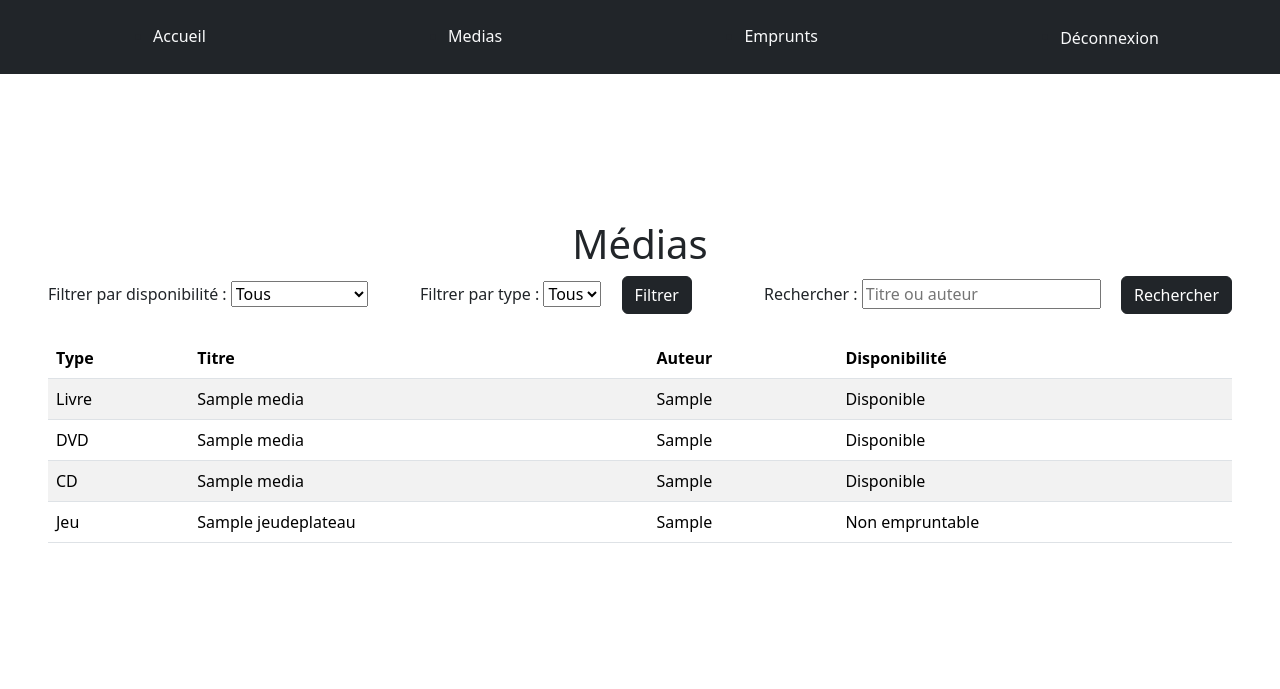
After one commit to eihtac/mediatheque, a Django app: page /membres/medias/ in a window 1280 px wide. The commit adds this page. Shown: the top 689 px of the page. Run offline with Django 5.2, Linux system fonts and the light colour scheme; tables that the repository leaves empty hold one stand-in row (values such as "Sample post").

Commit message:
media membres

```diff
--- a/membres/templates/membres/base.html
+++ b/membres/templates/membres/base.html
@@ -10,7 +10,7 @@
         <nav>
             <ul class="d-flex justify-content-around py-4">
                 <li><a href="{% url 'accueil_membres' %}" class="text-decoration-none text-light">Accueil</a></li>
-                <li><a href=# class="text-decoration-none text-light">Medias</a></li>
+                <li><a href="{% url 'medias_membres' %}" class="text-decoration-none text-light">Medias</a></li>
                 <li><a href=# class="text-decoration-none text-light">Emprunts</a></li>
                 <li>
                     <form action="{% url 'deconnexion' %}" method="post" class="d-inline">
--- /dev/null
+++ b/membres/templates/membres/medias.html
@@ -0,0 +1,77 @@
+{% extends "membres/base.html" %}
+{% block title %}Médias{% endblock %}
+{% block content %}
+    <main class="h-75 d-flex flex-column align-items-center justify-content-center mx-5">
+        <h1>Médias</h1>
+
+        <div class="d-flex justify-content-between w-100">
+            <form method="get">
+                <label for="disponible">Filtrer par disponibilité :</label>
+                <select name="disponible" id="disponible">
+                    <option value="">Tous</option>
+                    <option value="disponible">Disponible</option>
+                    <option value="non_disponible">Non disponible</option>
+                </select>
+
+                <label for="type" class="ms-5">Filtrer par type :</label>
+                <select name="type" id="type">
+                    <option value="">Tous</option>
+                    <option value="Livre">Livre</option>
+                    <option value="CD">CD</option>
+                    <option value="DVD">DVD</option>
+                    <option value="Jeu">Jeu</option>
+                </select>
+
+                <button type="submit" class="ms-3 btn btn-dark">Filtrer</button>
+            </form>
+
+            <form method="get">
+                <label for="q">Rechercher :</label>
+                <input type="text" name="q" id="q" value="{{ request.GET.q }}" placeholder="Titre ou auteur">
+                <button type="submit" name="recherche" class="ms-3 btn btn-dark">Rechercher</button>
+            </form>
+        </div>
+
+        <table class="table table-striped mt-4">
+            <thead>
+                <tr>
+                    <th>Type</th>
+                    <th>Titre</th>
+                    <th>Auteur</th>
+                    <th>Disponibilité</th>
+                </tr>
+            </thead>
+
+            <tbody>
+                {% for media in medias %}
+                <tr>
+                    <td>{{ media.type }}</td>
+                    <td>
+                        {% if media.titre %}
+                            {{ media.titre }}
+                        {% elif media.nom %}
+                            {{ media.nom }}
+                        {% endif %}
+                    </td>
+                    <td>
+                        {% if media.auteur %} {{ media.auteur }}
+                        {% elif media.realisateur %} {{ media.realisateur }}
+                        {% elif media.artiste %} {{ media.artiste }}
+                        {% elif media.createur %} {{ media.createur }}
+                        {% endif %}
+                    </td>
+                    <td>
+                        {% if media.type == 'Jeu' %}
+                            Non empruntable
+                        {% elif media.disponible == True %}
+                            Disponible
+                        {% elif media.disponible == False %}
+                            Emprunté
+                        {% endif %}
+                    </td>
+                </tr>
+                {% endfor %}
+            </tbody>
+        </table>
+    </main>
+{% endblock %}
--- a/membres/urls.py
+++ b/membres/urls.py
@@ -1,6 +1,8 @@
 from django.urls import path
+from membres.views import MediasViews
 from .views import MembresAccueilView
 
 urlpatterns = [
-    path('accueil/', MembresAccueilView.as_view(), name='accueil_membres')
+    path('accueil/', MembresAccueilView.as_view(), name='accueil_membres'),
+    path('medias/', MediasViews.as_view(), name='medias_membres'),
 ]
--- a/membres/views.py
+++ b/membres/views.py
@@ -2,7 +2,9 @@ from django.contrib.auth.mixins import LoginRequiredMixin, UserPassesTestMixin
 from django.contrib.auth.views import LoginView
 from django.urls import reverse_lazy
 from django.views.generic import TemplateView
+from django.db.models import Q
 from mediatheque.forms import ConnexionForm
+from bibliothecaires.models import Livre, DVD, CD, JeuDePlateau
 
 
 class ConnexionView(LoginView):
@@ -22,3 +24,58 @@ class MembresAccueilView(LoginRequiredMixin, UserPassesTestMixin, TemplateView):
 
     def test_func(self):
         return self.request.user.groups.filter(name='membres').exists()
+
+
+class MediasViews(TemplateView):
+    template_name = "membres/medias.html"
+
+    def get_context_data(self, **kwargs):
+        context = super().get_context_data(**kwargs)
+
+        livres = Livre.objects.all()
+        dvds = DVD.objects.all()
+        cds = CD.objects.all()
+        jeux = JeuDePlateau.objects.all()
+
+        for livre in livres:
+            livre.type = 'Livre'
+        for dvd in dvds:
+            dvd.type = 'DVD'
+        for cd in cds:
+            cd.type = 'CD'
+        for jeu in jeux:
+            jeu.type = 'Jeu'
+
+        medias = list(livres) + list(dvds) + list(cds) + list(jeux)
+
+        type_selectionne = self.request.GET.get("type")
+        disponible_selectionne = self.request.GET.get("disponible")
+        recherche = self.request.GET.get("q", "").strip().lower()
+
+        if type_selectionne:
+            medias = [media for media in medias if media.type == type_selectionne]
+
+        if disponible_selectionne == "disponible":
+            medias = [media for media in medias if hasattr(media, "disponible") and media.disponible]
+        elif disponible_selectionne == "non_disponible":
+            medias = [media for media in medias if (hasattr(media, "disponible") and not media.disponible) or media.type == 'Jeu']
+
+        if recherche:
+            livres = Livre.objects.filter(Q(titre__icontains=recherche) | Q(auteur__icontains=recherche))
+            dvds = DVD.objects.filter(Q(titre__icontains=recherche) | Q(realisateur__icontains=recherche))
+            cds = CD.objects.filter(Q(titre__icontains=recherche) | Q(artiste__icontains=recherche))
+            jeux = JeuDePlateau.objects.filter(Q(nom__icontains=recherche) | Q(createur__icontains=recherche))
+
+            for livre in livres:
+                livre.type = 'Livre'
+            for dvd in dvds:
+                dvd.type = 'DVD'
+            for cd in cds:
+                cd.type = 'CD'
+            for jeu in jeux:
+                jeu.type = 'Jeu'
+
+            medias = list(livres) + list(dvds) + list(cds) + list(jeux)
+
+        context['medias'] = medias
+        return context
```
Also changed, not shown: membres/templates/membres/accueil.html (+7 -9 lines).
